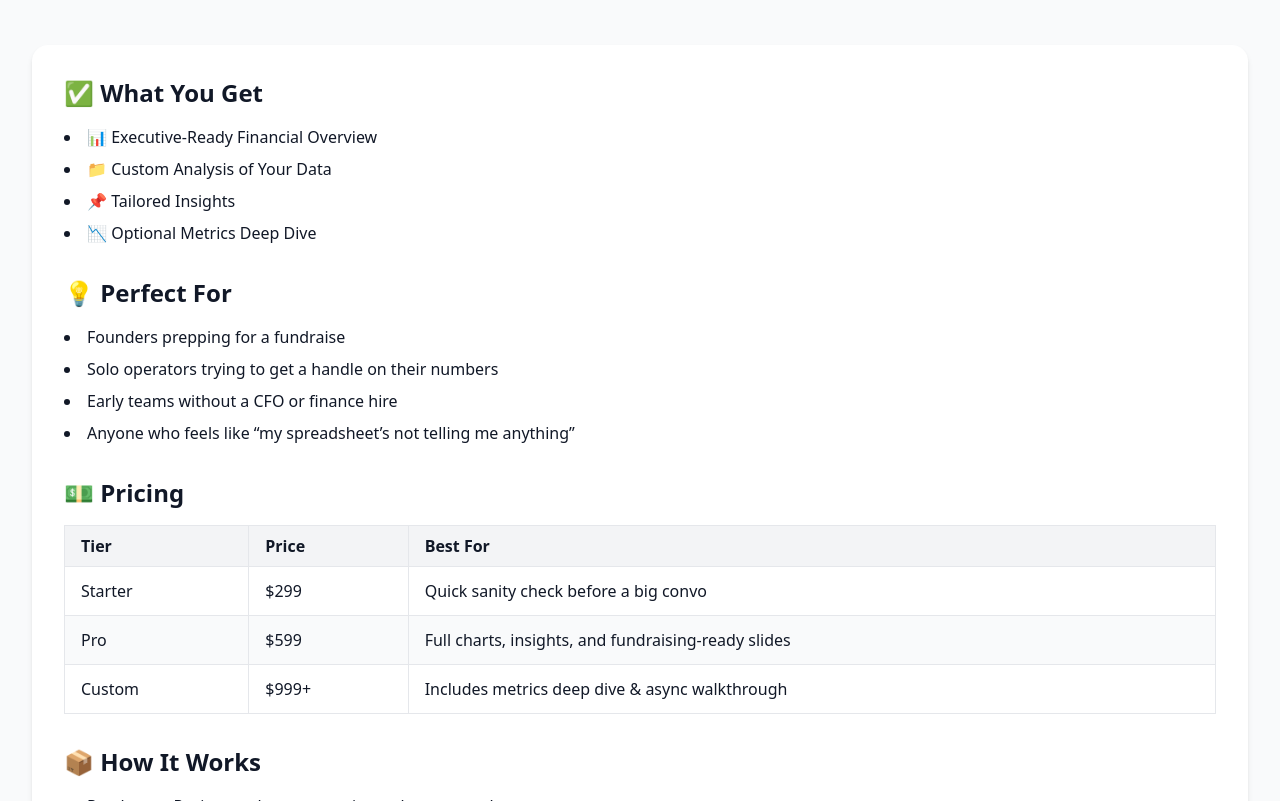
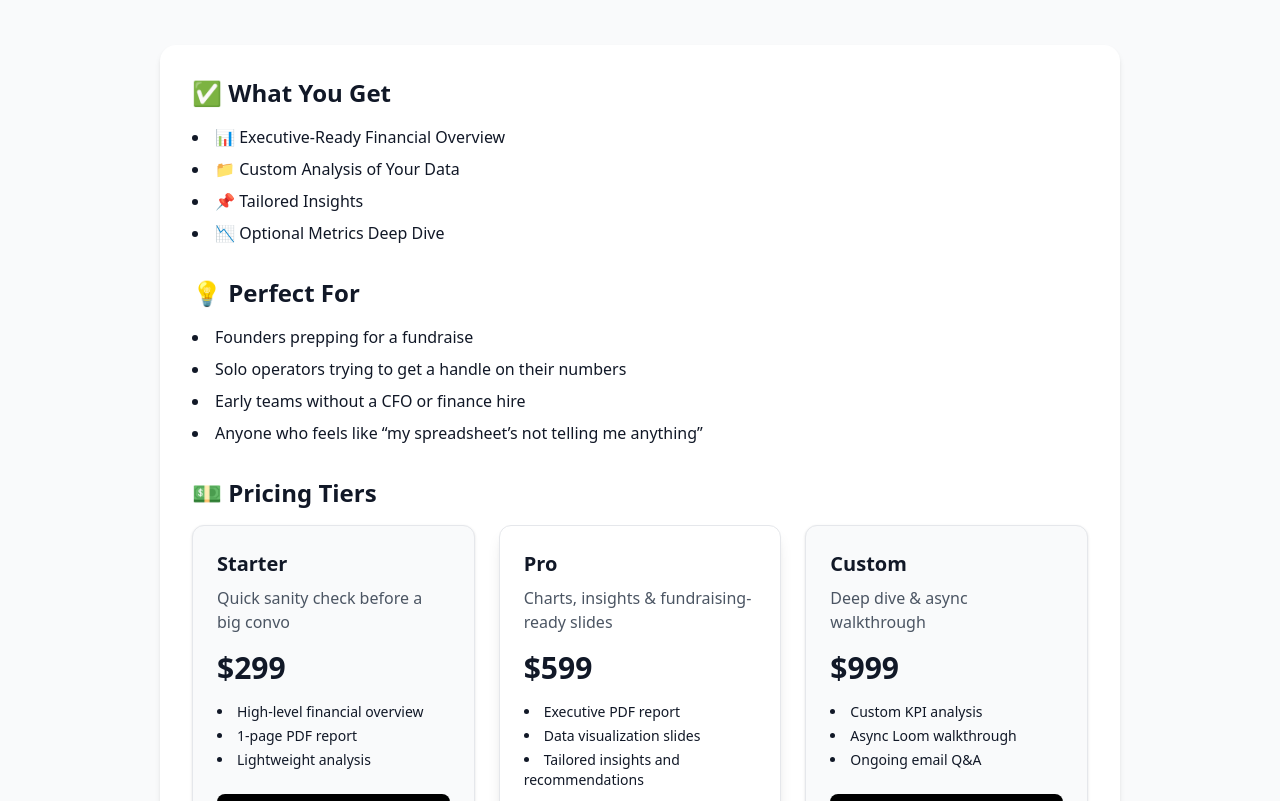
Before and after one commit to datatrixs/dx-marketing-website, a plain HTML site: page financial-health-check.html in a window 1280 px wide. Shown: the part 151-952 px from the top of the page. Drawn offline with nearby package versions, Linux system fonts and the light colour scheme.

Commit message:
more updates

```diff
--- a/financial-health-check.html
+++ b/financial-health-check.html
@@ -22,7 +22,6 @@
     <meta name="twitter:site" content="@datatrixs" />
 
     <title>Financial Health Check — Datatrixs</title>
-
     <script src="https://cdn.tailwindcss.com"></script>
 
     <link rel="icon" type="image/png" href="assets/faveicon/favicon-96x96.png" sizes="96x96" />
@@ -35,7 +34,7 @@
 </head>
 <body class="bg-gray-50 text-gray-900">
 
-<div class="max-w-7xl mx-auto px-4 sm:px-6 lg:px-8 py-16">
+<div class="max-w-5xl mx-auto px-4 sm:px-6 lg:px-8 py-16">
     <div class="text-center mb-12">
         <h1 class="text-4xl font-bold mb-4">🧾 Financial Health Check</h1>
         <p class="text-lg">Get a report-worthy snapshot of your startup’s financials — in days, not weeks. Powered by Datatrixs.</p>
@@ -58,34 +57,44 @@
             <li>Anyone who feels like “my spreadsheet’s not telling me anything”</li>
         </ul>
 
-        <h2 class="text-2xl font-semibold mb-4">💵 Pricing</h2>
-        <div class="overflow-x-auto mb-8">
-            <table class="w-full text-left border border-gray-200">
-                <thead>
-                    <tr class="bg-gray-100">
-                        <th class="px-4 py-2 border">Tier</th>
-                        <th class="px-4 py-2 border">Price</th>
-                        <th class="px-4 py-2 border">Best For</th>
-                    </tr>
-                </thead>
-                <tbody>
-                    <tr>
-                        <td class="px-4 py-3 border font-medium">Starter</td>
-                        <td class="px-4 py-3 border">$299</td>
-                        <td class="px-4 py-3 border">Quick sanity check before a big convo</td>
-                    </tr>
-                    <tr class="bg-gray-50">
-                        <td class="px-4 py-3 border font-medium">Pro</td>
-                        <td class="px-4 py-3 border">$599</td>
-                        <td class="px-4 py-3 border">Full charts, insights, and fundraising-ready slides</td>
-                    </tr>
-                    <tr>
-                        <td class="px-4 py-3 border font-medium">Custom</td>
-                        <td class="px-4 py-3 border">$999+</td>
-                        <td class="px-4 py-3 border">Includes metrics deep dive & async walkthrough</td>
-                    </tr>
-                </tbody>
-            </table>
+        <h2 class="text-2xl font-semibold mb-4">💵 Pricing Tiers</h2>
+        <div class="grid gap-6 md:grid-cols-3 mb-12">
+            <!-- Starter Plan -->
+            <div class="border rounded-xl p-6 bg-gray-50 shadow">
+                <h3 class="text-xl font-bold mb-2">Starter</h3>
+                <p class="text-gray-600 mb-4">Quick sanity check before a big convo</p>
+                <p class="text-3xl font-bold mb-4">$299</p>
+                <ul class="list-disc list-inside space-y-1 mb-6 text-sm">
+                    <li>High-level financial overview</li>
+                    <li>1-page PDF report</li>
+                    <li>Lightweight analysis</li>
+                </ul>
+                <a href="https://buy.stripe.com/8wMcNMa3scf7fNS3ch" target="_blank" class="block text-center bg-black text-white px-4 py-2 rounded-lg hover:bg-gray-900 transition">Buy Starter</a>
+            </div>
+            <!-- Pro Plan -->
+            <div class="border rounded-xl p-6 bg-white shadow-lg">
+                <h3 class="text-xl font-bold mb-2">Pro</h3>
+                <p class="text-gray-600 mb-4">Charts, insights & fundraising-ready slides</p>
+                <p class="text-3xl font-bold mb-4">$599</p>
+                <ul class="list-disc list-inside space-y-1 mb-6 text-sm">
+                    <li>Executive PDF report</li>
+                    <li>Data visualization slides</li>
+                    <li>Tailored insights and recommendations</li>
+                </ul>
+                <a href="https://buy.stripe.com/fZe9BAb7wenfeJO28e" target="_blank" class="block text-center bg-black text-white px-4 py-2 rounded-lg hover:bg-gray-900 transition">Buy Pro</a>
+            </div>
+            <!-- Custom Plan -->
+            <div class="border rounded-xl p-6 bg-gray-50 shadow">
+                <h3 class="text-xl font-bold mb-2">Custom</h3>
+                <p class="text-gray-600 mb-4">Deep dive & async walkthrough</p>
+                <p class="text-3xl font-bold mb-4">$999</p>
+                <ul class="list-disc list-inside space-y-1 mb-6 text-sm">
+                    <li>Custom KPI analysis</li>
+                    <li>Async Loom walkthrough</li>
+                    <li>Ongoing email Q&A</li>
+                </ul>
+                <a href="https://buy.stripe.com/00g9BA4J8gvndFK8wD" target="_blank" class="block text-center bg-black text-white px-4 py-2 rounded-lg hover:bg-gray-900 transition">Buy Custom</a>
+            </div>
         </div>
 
         <h2 class="text-2xl font-semibold mb-4">📦 How It Works</h2>
@@ -96,16 +105,10 @@
         </ul>
 
         <p class="font-semibold mb-8">🛡️ 100% Confidential. Your data stays private and secure.</p>
-
-        <!-- <a href="purchase.html" class="inline-block bg-black text-white px-6 py-3 rounded-lg font-semibold hover:bg-gray-900 transition">Purchase Now</a> -->
-        <script async src="https://js.stripe.com/v3/pricing-table.js"></script>
-        <stripe-pricing-table pricing-table-id="prctbl_1RGnxEIAWwtv4OdWLHPqL29E"
-        publishable-key="pk_live_51HhOLjIAWwtv4OdWpNl9JHfGHwMkAvxKjTdDTJUhagPJZoisrNrYB63RNPSeGZAwQF6sSojTwFzjRgZEdYjJ0A6H002yGU7tnd">
-        </stripe-pricing-table>
     </div>
 </div>
 
-<footer class="text-center text-sm text-gray-500 pb-8">
+<footer class="text-center text-sm text-gray-500 mt-12 mb-8">
     Made with love by Datatrixs.
 </footer>
 
```
